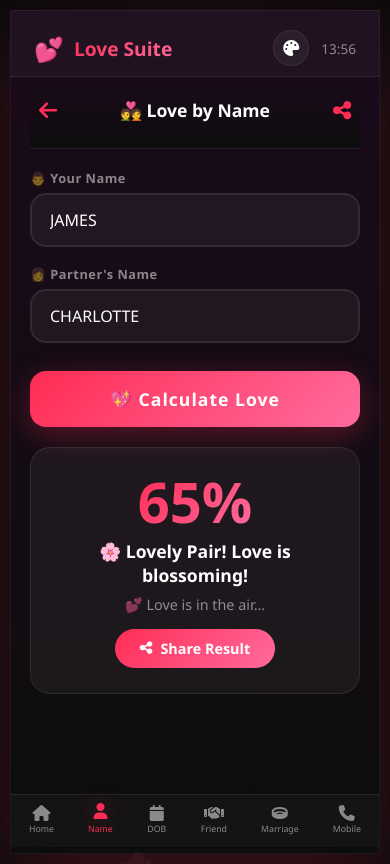
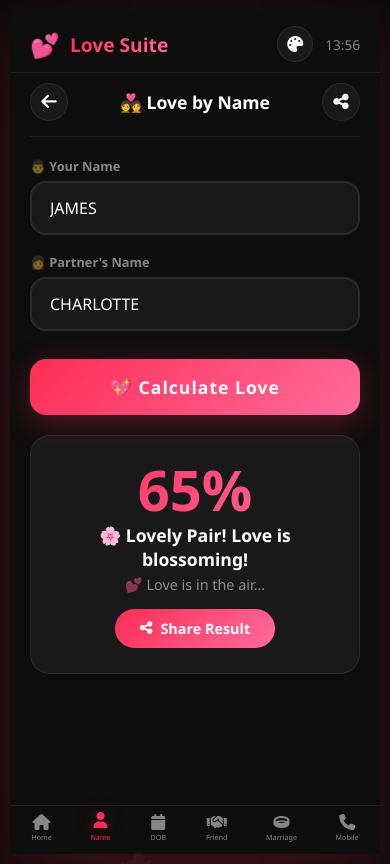
Before and after one commit to alam118/love-calculator, a plain HTML site: page index.html in a window 390 px wide. Both pictures are taken after a click on the button "Name". Drawn offline with Linux system fonts and the light colour scheme.

Commit message:
Update style.css

```diff
--- a/style.css
+++ b/style.css
@@ -13,7 +13,6 @@ body {
     align-items: center;
     min-height: 100vh;
     padding: 10px;
-    overflow: hidden;
 }
 
 /* ===== SPLASH SCREEN ===== */
@@ -28,12 +27,11 @@ body {
     justify-content: center;
     align-items: center;
     z-index: 9999;
-    transition: opacity 0.8s ease, transform 0.8s ease;
+    transition: opacity 0.8s ease;
 }
 
 .splash-screen.hide {
     opacity: 0;
-    transform: scale(1.1);
     pointer-events: none;
 }
 
@@ -67,7 +65,6 @@ body {
     color: rgba(255, 255, 255, 0.2);
     font-size: 0.8rem;
     margin-top: 20px;
-    letter-spacing: 2px;
 }
 
 .splash-loader {
@@ -110,18 +107,18 @@ body {
     width: 100%;
     max-width: 420px;
     height: 780px;
-    background: var(--bg-primary, linear-gradient(180deg, #1a0a1a, #0d0d0d));
+    background: var(--bg-primary, #0d0d0d);
     border-radius: 40px;
     overflow: hidden;
     box-shadow: 0 30px 80px rgba(255, 45, 85, 0.2), inset 0 0 0 1px rgba(255, 255, 255, 0.05);
-    position: relative;
     display: flex;
     flex-direction: column;
+    position: relative;
 }
 
 /* ===== THEME VARIABLES ===== */
 :root {
-    --bg-primary: linear-gradient(180deg, #1a0a1a, #0d0d0d);
+    --bg-primary: #0d0d0d;
     --bg-card: rgba(255, 255, 255, 0.05);
     --text-primary: #ffffff;
     --text-secondary: rgba(255, 255, 255, 0.5);
@@ -132,28 +129,28 @@ body {
 }
 
 [data-theme="blue"] {
-    --bg-primary: linear-gradient(180deg, #0a0a1a, #0d0d2d);
+    --bg-primary: #0d0d2d;
     --gradient-start: #2d55ff;
     --gradient-end: #6b9dff;
     --shadow-color: rgba(45, 85, 255, 0.3);
 }
 
 [data-theme="green"] {
-    --bg-primary: linear-gradient(180deg, #0a1a0a, #0d2d0d);
+    --bg-primary: #0d2d0d;
     --gradient-start: #2dff55;
     --gradient-end: #6bff9d;
     --shadow-color: rgba(45, 255, 85, 0.3);
 }
 
 [data-theme="purple"] {
-    --bg-primary: linear-gradient(180deg, #1a0a2d, #2d0d4a);
+    --bg-primary: #1a0a2d;
     --gradient-start: #9d2dff;
     --gradient-end: #c96bff;
     --shadow-color: rgba(157, 45, 255, 0.3);
 }
 
 [data-theme="gold"] {
-    --bg-primary: linear-gradient(180deg, #1a150a, #2d200d);
+    --bg-primary: #1a150a;
     --gradient-start: #ff9d2d;
     --gradient-end: #ffc96b;
     --shadow-color: rgba(255, 157, 45, 0.3);
@@ -164,10 +161,11 @@ body {
     display: flex;
     justify-content: space-between;
     align-items: center;
-    padding: 20px 24px 10px;
-    background: rgba(255, 255, 255, 0.03);
+    padding: 16px 20px 10px;
+    background: var(--bg-primary);
     border-bottom: 1px solid var(--border-color);
     flex-shrink: 0;
+    z-index: 10;
 }
 
 .header-left {
@@ -219,18 +217,29 @@ body {
     font-weight: 500;
 }
 
+/* ===== SCROLLABLE CONTENT ===== */
+.scrollable-content {
+    flex: 1;
+    overflow-y: auto;
+    overflow-x: hidden;
+    padding: 0 20px 80px;
+    background: var(--bg-primary);
+    scroll-behavior: smooth;
+}
+
+.scrollable-content::-webkit-scrollbar {
+    width: 0;
+}
+
 /* ===== SCREENS ===== */
 .screen {
     display: none;
-    flex: 1;
-    overflow-y: auto;
-    padding: 0 20px 20px;
-    scrollbar-width: none;
+    padding: 10px 0 20px;
 }
 
-.screen::-webkit-scrollbar { display: none; }
-
-.screen.active { display: block; }
+.screen.active {
+    display: block;
+}
 
 /* ===== HOME SCREEN ===== */
 .home-welcome {
@@ -276,12 +285,12 @@ body {
     left: 0;
     right: 0;
     bottom: 0;
-    background: linear-gradient(135deg, rgba(255, 45, 85, 0.1), transparent);
+    background: linear-gradient(135deg, var(--gradient-start), transparent);
     opacity: 0;
     transition: 0.3s;
 }
 
-.menu-btn:hover::before { opacity: 1; }
+.menu-btn:hover::before { opacity: 0.1; }
 
 .menu-btn:hover {
     transform: translateY(-4px);
@@ -303,7 +312,6 @@ body {
     border-radius: 20px;
     margin-top: 6px;
     font-weight: 700;
-    letter-spacing: 0.5px;
 }
 
 .home-footer {
@@ -311,27 +319,25 @@ body {
     padding: 20px 0 10px;
     color: var(--text-secondary);
     font-size: 0.8rem;
-    letter-spacing: 1px;
     opacity: 0.3;
 }
 
 /* ===== CALCULATOR SCREENS ===== */
 .calculator-screen {
-    padding-top: 0;
-    padding-bottom: 80px;
+    padding: 0;
 }
 
 .screen-header {
     display: flex;
     justify-content: space-between;
     align-items: center;
-    padding: 15px 0 20px;
-    background: var(--bg-primary);
+    padding: 10px 0 15px;
+    margin-bottom: 20px;
     border-bottom: 1px solid var(--border-color);
-    margin-bottom: 20px;
     position: sticky;
     top: 0;
-    z-index: 10;
+    background: var(--bg-primary);
+    z-index: 5;
 }
 
 .screen-header h3 {
@@ -341,23 +347,22 @@ body {
 }
 
 .back-btn, .share-btn-small {
-    background: none;
-    border: none;
-    color: var(--gradient-start);
-    font-size: 1.3rem;
+    background: var(--bg-card);
+    border: 1px solid var(--border-color);
+    border-radius: 50%;
+    width: 38px;
+    height: 38px;
     cursor: pointer;
-    padding: 0 5px;
+    color: var(--text-primary);
+    font-size: 1.1rem;
     transition: 0.3s;
-    width: 36px;
-    height: 36px;
     display: flex;
     align-items: center;
     justify-content: center;
-    border-radius: 50%;
 }
 
 .back-btn:hover, .share-btn-small:hover {
-    background: rgba(255, 255, 255, 0.05);
+    background: rgba(255, 255, 255, 0.1);
     transform: scale(1.1);
 }
 
@@ -373,7 +378,6 @@ body {
     font-size: 0.8rem;
     font-weight: 600;
     margin-bottom: 6px;
-    letter-spacing: 0.5px;
 }
 
 .input-group input {
@@ -391,10 +395,13 @@ body {
 .input-group input:focus {
     border-color: var(--gradient-start);
     background: rgba(255, 45, 85, 0.05);
-    box-shadow: 0 0 25px rgba(255, 45, 85, 0.1);
+    box-shadow: 0 0 25px var(--shadow-color);
 }
 
-.input-group input::placeholder { color: var(--text-secondary); opacity: 0.3; }
+.input-group input::placeholder {
+    color: var(--text-secondary);
+    opacity: 0.3;
+}
 
 /* ===== CALCULATE BUTTON ===== */
 .calc-btn {
@@ -428,12 +435,7 @@ body {
     padding: 25px 20px;
     text-align: center;
     transition: all 0.5s cubic-bezier(0.4, 0, 0.2, 1);
-    min-height: 160px;
-    display: flex;
-    flex-direction: column;
-    justify-content: center;
-    align-items: center;
-    position: relative;
+    min-height: 150px;
 }
 
 .result-box.pop {
@@ -461,7 +463,6 @@ body {
     font-size: 1.1rem;
     font-weight: 700;
     margin: 4px 0;
-    -webkit-text-fill-color: var(--text-primary);
 }
 
 .result-sub {
@@ -481,7 +482,7 @@ body {
     font-weight: 600;
     cursor: pointer;
     transition: 0.3s;
-    display: flex;
+    display: inline-flex;
     align-items: center;
     gap: 8px;
 }
@@ -496,14 +497,14 @@ body {
     display: flex;
     justify-content: space-around;
     align-items: center;
-    background: rgba(255, 255, 255, 0.03);
-    backdrop-filter: blur(20px);
+    background: var(--bg-primary);
     border-top: 1px solid var(--border-color);
-    padding: 8px 5px 10px;
+    padding: 6px 5px 10px;
     flex-shrink: 0;
     position: sticky;
     bottom: 0;
     z-index: 100;
+    backdrop-filter: blur(20px);
 }
 
 .nav-btn {
@@ -517,8 +518,8 @@ body {
     cursor: pointer;
     padding: 4px 8px;
     transition: 0.3s;
-    font-size: 0.65rem;
-    min-width: 44px;
+    font-size: 0.6rem;
+    min-width: 40px;
 }
 
 .nav-btn i {
@@ -527,7 +528,7 @@ body {
 }
 
 .nav-btn span {
-    font-size: 0.55rem;
+    font-size: 0.5rem;
     font-weight: 500;
 }
 
@@ -559,7 +560,7 @@ body {
     100% { transform: translateY(110vh) rotate(720deg); opacity: 0; }
 }
 
-/* ===== TOAST NOTIFICATION ===== */
+/* ===== TOAST ===== */
 .toast {
     position: fixed;
     bottom: 100px;
@@ -576,9 +577,9 @@ body {
     opacity: 0;
     transition: all 0.5s cubic-bezier(0.4, 0, 0.2, 1);
     border: 1px solid rgba(255, 255, 255, 0.1);
-    display: flex;
-    align-items: center;
-    gap: 10px;
+    max-width: 90%;
+    text-align: center;
+    pointer-events: none;
 }
 
 .toast.show {
@@ -597,9 +598,10 @@ body {
     .button-grid { gap: 10px; }
     .menu-btn { padding: 16px 10px; }
     .btn-icon { font-size: 26px; }
-    .bottom-nav { padding: 6px 2px 8px; }
-    .nav-btn { min-width: 36px; font-size: 0.55rem; }
+    .bottom-nav { padding: 4px 2px 8px; }
+    .nav-btn { min-width: 34px; }
     .nav-btn i { font-size: 1rem; }
+    .nav-btn span { font-size: 0.45rem; }
 }
 
 @media (min-width: 441px) and (max-height: 800px) {
```
